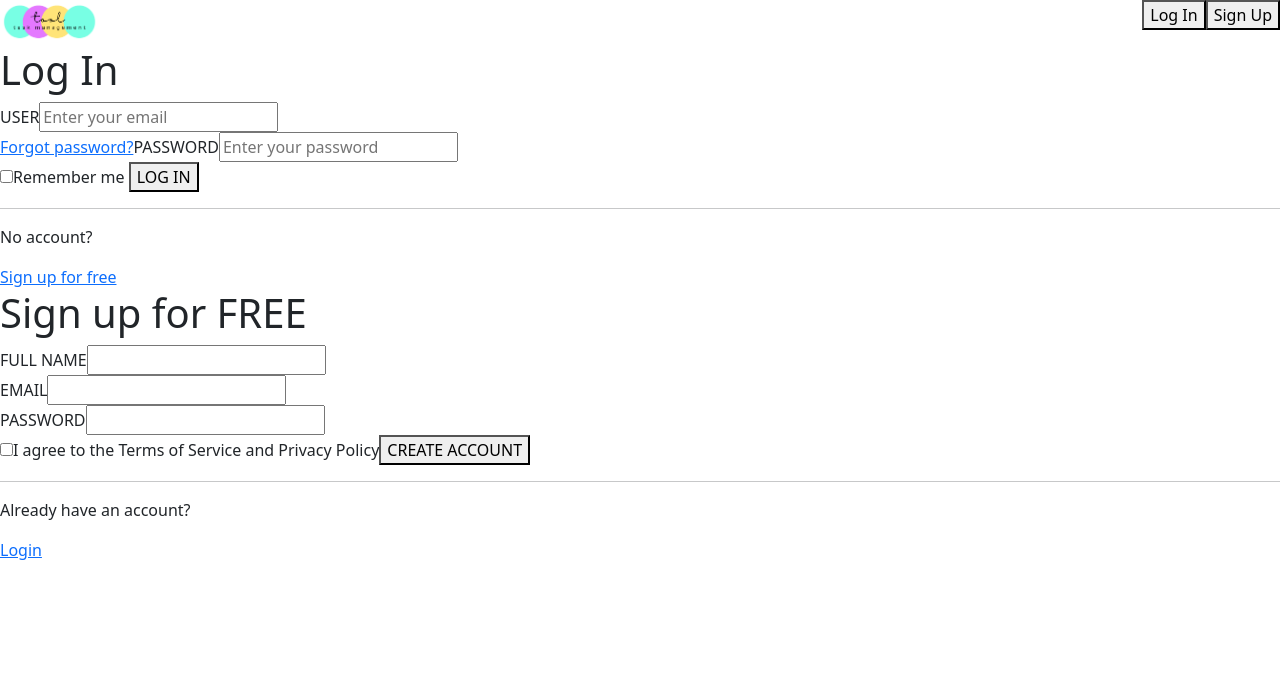
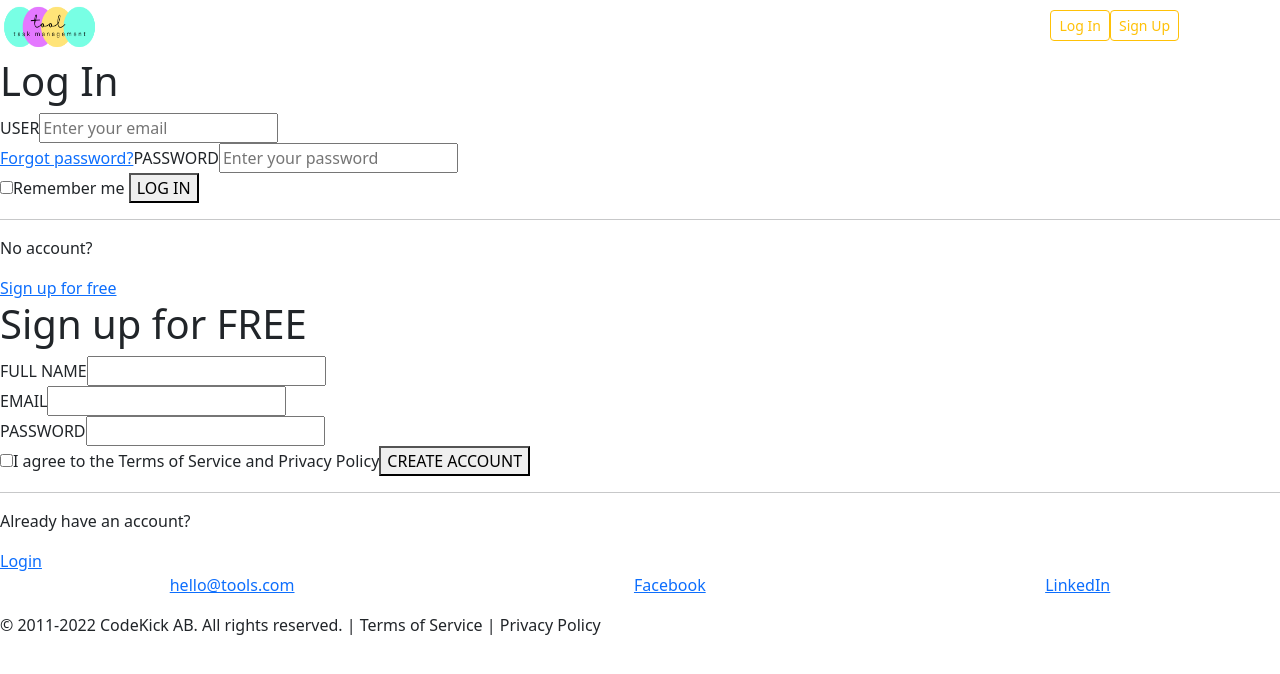
Before and after one commit to alexvf12/FinalProjectFrontEnd, a Vue app in the folder vue-project/: page / in a window 1280 px wide. Shown: the top 674 px of the page. Built offline with nearby package versions, Linux system fonts and the light colour scheme; no server answers.

Commit message:
add footer

```diff
--- a/vue-project/src/components/Footer.vue
+++ b/vue-project/src/components/Footer.vue
@@ -0,0 +1,12 @@
+<template>
+    <footer>
+    <ul class="d-flex flex-row justify-content-around list-unstyled">
+    <li><a href="">hello@tools.com</a></li>
+    <li><a href="">Facebook</a></li>
+    <li> <a href="">LinkedIn</a></li>
+    </ul>
+<div>
+    <p>© 2011-2022 CodeKick AB. All rights reserved. | Terms of Service | Privacy Policy</p>
+</div>
+    </footer>
+</template>
--- a/vue-project/src/components/Nav.vue
+++ b/vue-project/src/components/Nav.vue
@@ -3,10 +3,10 @@
     <div class="d-flex justify-content-between">
       <img src="../../public/logo.png" alt="logo-tool" width="100" />
 
-      <div class="mr-10">
-        <ul class="d-flex flex-row list-unstyled">
-          <li><button class="p-20">Log In</button></li>
-          <li><button class="p-20">Sign Up</button></li>
+      <div class="ul">
+        <ul class="d-flex flex-row list-unstyled ">
+          <li><button type="button" class="btn btn-outline-warning btn-sm">Log In</button></li>
+          <li><button type="button" class="btn btn-outline-warning btn-sm">Sign Up</button></li>
         </ul>
       </div>
     </div>
@@ -14,4 +14,13 @@
 </template>
 
 <script></script>
-<style></style>
+<style scoped>
+.ul{
+  padding-right: 6rem;
+  font-size: 12px;
+  margin-top: 10px;
+  margin-right: 5px;
+
+}
+
+</style>
--- a/vue-project/src/views/Auth.vue
+++ b/vue-project/src/views/Auth.vue
@@ -2,6 +2,7 @@
   <Nav />
  <Login  />
  <SignUp />
+ <Footer />
 
 </template>
 
@@ -11,13 +12,14 @@ import userStore from "../stores/user.js";
 import Nav from "../components/Nav.vue";
 import Login from "../components/Login.vue";
 import SignUp from "../components/SignUp.vue";
-
+import Footer from "../components/Footer.vue";
 
 export default {
   components: {
     Nav,
     Login,
     SignUp,
+    Footer
   },
   computed: {
     ...mapStores(userStore),
--- a/vue-project/src/views/Dashboard.vue
+++ b/vue-project/src/views/Dashboard.vue
@@ -4,6 +4,7 @@
  <SignUp />
  <taskColumn />
  <taskItem />
+ <Footer/>
 
 </template>
 
@@ -11,13 +12,15 @@
 import Nav from "../components/Nav.vue";
 import taskColumn from "../components/TaskColumn.vue";
 import taskItem from "../components/taskItem.vue";
+import Footer from "../components/Footer.vue";
 
 
 export default {
   components: {
     Nav,
     taskColumn,
-    taskItem
+    taskItem,
+    Footer
   },
 
 
```
